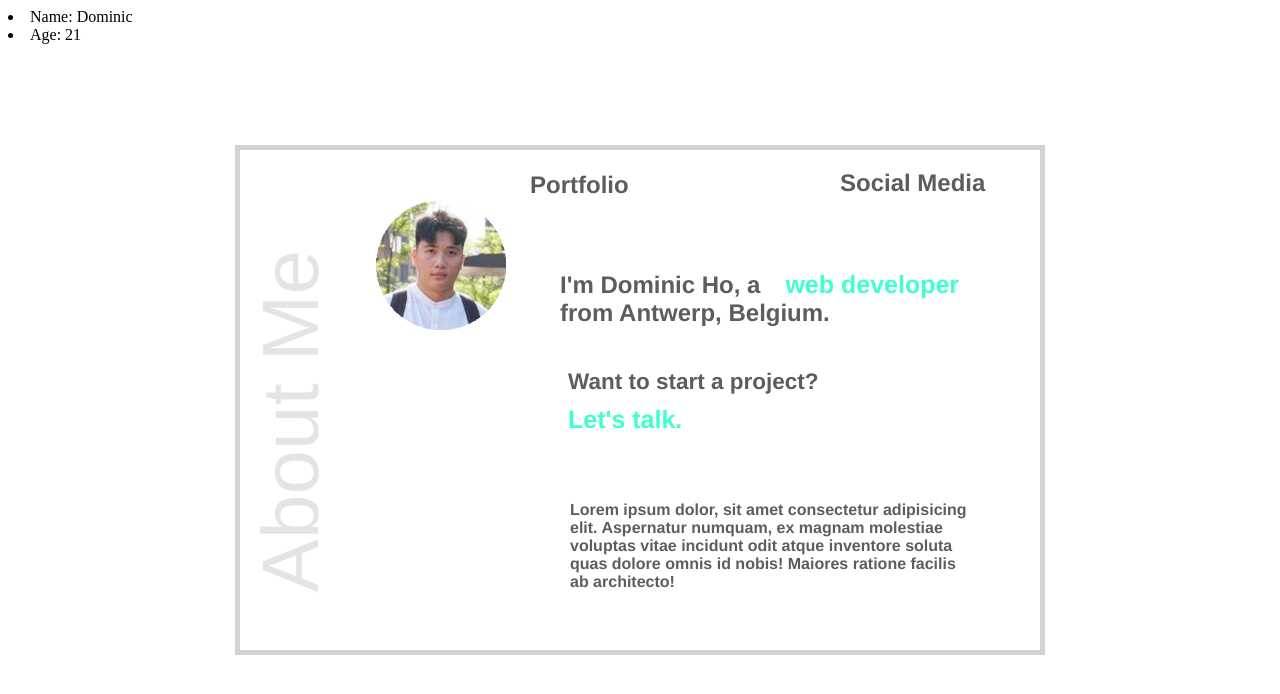
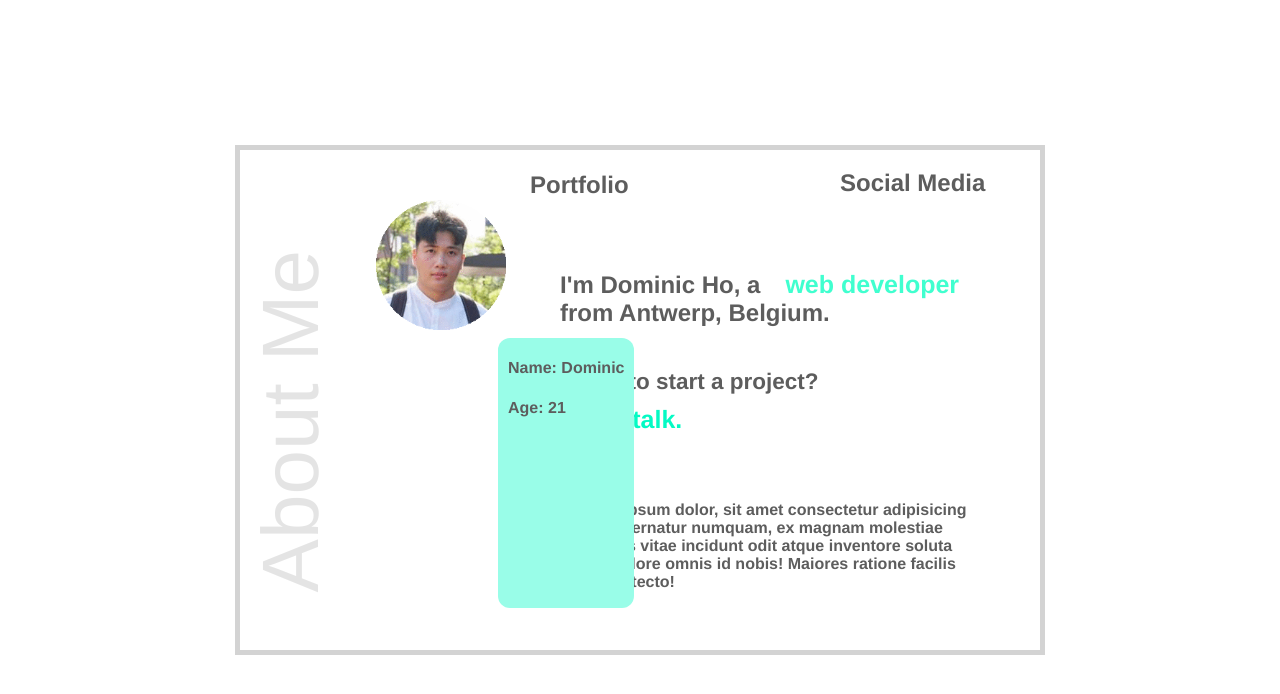
Before and after one commit to dominicho97/VCard, a plain HTML site: page index.html in a window 1280 px wide. Drawn offline with Linux system fonts and the light colour scheme.

Commit message:
changed color,height,and padding from .list

```diff
--- a/index.html
+++ b/index.html
@@ -64,8 +64,9 @@
 
 
 <div class="list">
-  <li>Name: Dominic</li>
-  <li>Age: 21</li>
+
+  <h4>Name: Dominic</h4>
+  <h4>Age: 21</h4>
 
 
 
--- a/style.css
+++ b/style.css
@@ -93,7 +93,7 @@ a{
 }
 
 h3{
-  color: rgb(64, 255, 207);
+  color: rgb(3, 250, 196);
   font-size: 25px;
   top:-15px;
   position: relative;
@@ -113,4 +113,24 @@ h3{
 
   height:50px;
 
+
 }
+
+.list{
+  background: rgb(153, 253, 232);
+
+  display:inline-block;
+  font-family: 'Montserrat-Bold', "Helvetica", "Arial", sans-serif;
+  position: relative;
+  font-size: 16px;
+  left: 490px;
+
+  border-radius: 12px;
+  top: 330px;
+
+  color: #5d5d5d;
+
+  height:270px;
+  padding-left: 10px;
+  padding-right: 10px;
+}
```
